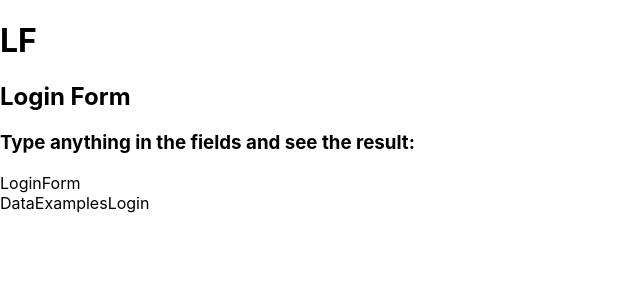
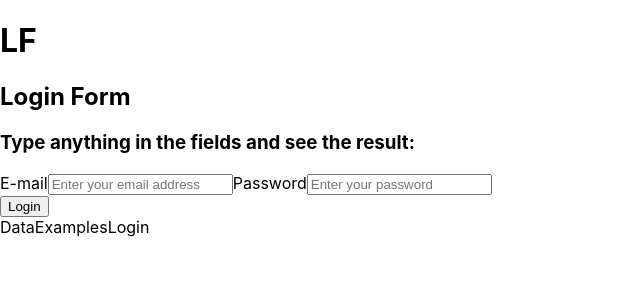
Before and after one commit to GreenCatInForest/login-app, a React (Create React App) app: page / in a window 1280 px wide. Shown: the top 300 px of the page, without its empty margins (0-640 px from the left). Built offline with nearby package versions, Linux system fonts and the light colour scheme.

Commit message:
add basic content for login.js

```diff
--- a/src/components/Login.js
+++ b/src/components/Login.js
@@ -1,3 +1,29 @@
 export const Login = () => {
-  return <div>LoginForm</div>;
+  return (
+    <div>
+      <form className="loginForm">
+        <label for="email" className="form-label">
+          E-mail
+        </label>
+        <input
+          name="email"
+          type="email"
+          id="email"
+          className="form-control"
+          placeholder="Enter your email address"
+        />
+        <label for="password" className="form-label">
+          Password
+        </label>
+        <input
+          name="password"
+          type="text"
+          id="password"
+          className="form-control"
+          placeholder="Enter your password"
+        />
+      </form>
+      <button type="submit">Login</button>
+    </div>
+  );
 };
```
